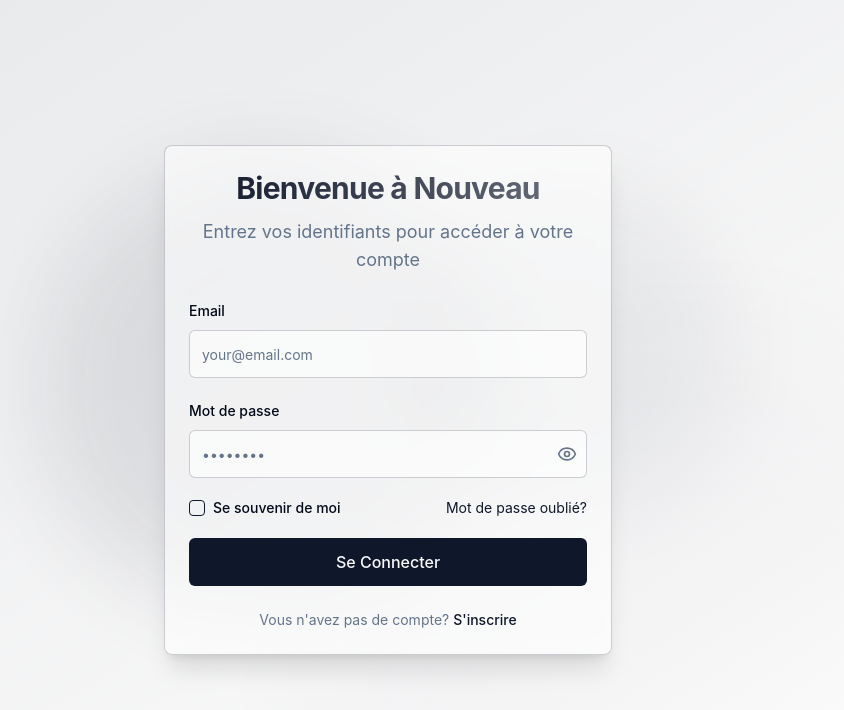
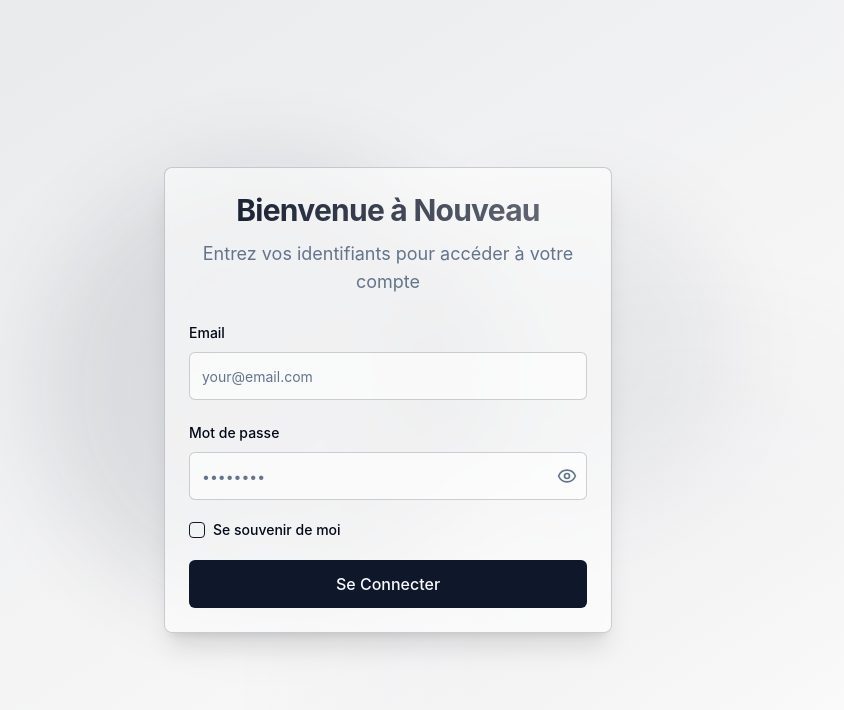
Before and after one commit to HichemMerniz/numerology-backoffice-v2, a React (Create React App) app: page /login in a window 1280 px wide. Shown: the top 710 px of the page, without its empty margins (252-1096 px from the left). Built offline with nearby package versions, Linux system fonts and the light colour scheme.

Commit message:
Initial commit

```diff
--- a/src/pages/Login.tsx
+++ b/src/pages/Login.tsx
@@ -238,12 +238,12 @@ const Login = () => {
                     {t('login.rememberMe')}
                   </Label>
                 </div>
-                <Link
+                {/* <Link
                   to="/forgot-password"
                   className="text-sm text-primary hover:text-primary/80 hover:underline transition-colors"
                 >
                   {t('login.forgotPassword')}
-                </Link>
+                </Link> */}
               </motion.div>
 
               <motion.div variants={itemVariants}>
@@ -275,7 +275,7 @@ const Login = () => {
               </motion.div>
             </form>
           </CardContent>
-          <CardFooter className="flex justify-center pt-0">
+          {/* <CardFooter className="flex justify-center pt-0">
             <motion.p
               variants={itemVariants}
               className="text-sm text-muted-foreground"
@@ -285,7 +285,7 @@ const Login = () => {
                 {t('login.register')}
               </Link>
             </motion.p>
-          </CardFooter>
+          </CardFooter> */}
         </Card>
       </motion.div>
     </div>
```
